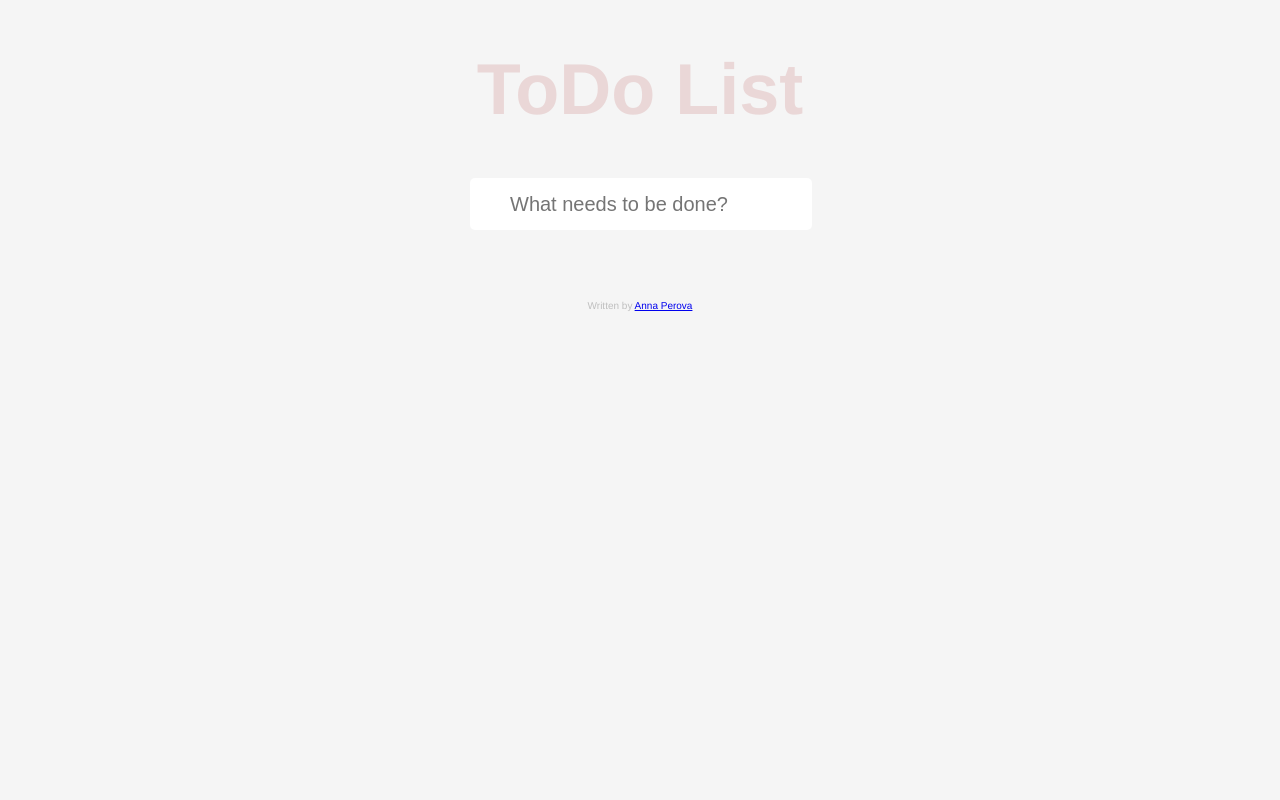
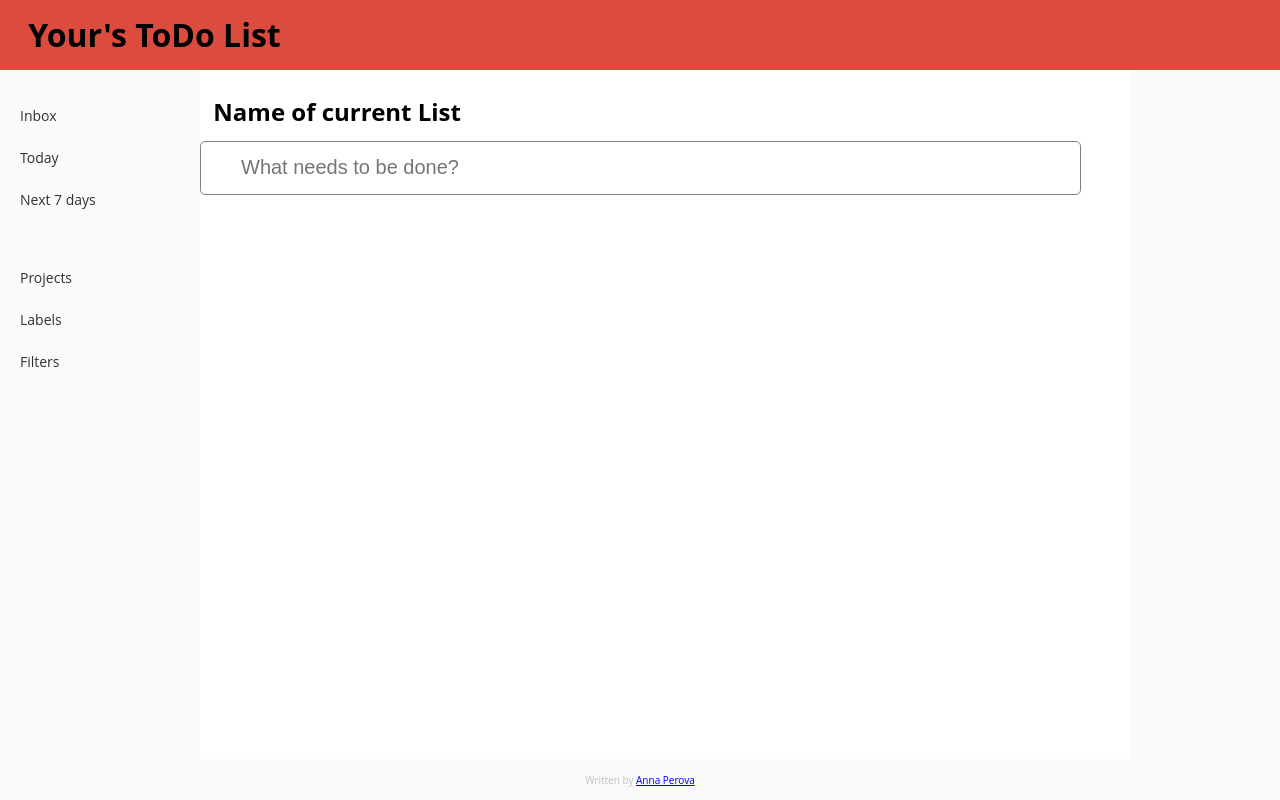
Before and after one commit to Rizhik/ToDoList, a plain HTML site: page index.html in a window 1280 px wide. Drawn offline with Linux system fonts and the light colour scheme.

Commit message:
New Interface for ToDo list page
INDEX.HTML
*Right side menu, header and footer were added.

STYLE.CSS
*Implemented styles for new page layout

```diff
--- a/index.html
+++ b/index.html
@@ -1,53 +1,72 @@
 <!DOCTYPE html>
-<html lang="en-US">
+
+<html>
+
 <head>
+	<meta charset="UTF-8">
+	<link rel="stylesheet" href="style.css">
 	<title>ToDo List</title>
-		<link rel="stylesheet" href="style.css">
-		<meta charset="utf-8">
 </head>
 
 <body onLoad="uncheck(); addListener('Active');">
-		<div calss="header">
+<div class="Grid">
+	<div id="Header" class="Row">
+		<h1>Your's ToDo List</h1>
+	</div>
+	<div id="Main" class="Row Expand">
+		<div id="Inside" class="Grid">
+			<div id="Menu" class="Column">
+				<ul id="TimeFilter">
+					<li>Inbox</li>
+					<li>Today</li>
+					<li>Next 7 days</li>
+				</ul>
 
-			<h1>ToDo List</h1>
+				<ul id="GroupFilter">
+					<li>Projects</li>
+					<li>Labels</li>
+					<li>Filters</li>
+				</ul>
 
+
+			</div>
+			<div id="Content" class="Column Expand">
+				<h2>Name of current List</h2>
 				<div class="inputFields">
 					<input type="text" id="newTask" placeholder="What needs to be done?"/>
 					<input class="controls" type="checkbox" id="checkAll"/>
 				</div>
-		</div>
 
 				<div class="application">
-			<ul id="ToDoList">
+					<ul id="ToDoList"></ul>
 
-				<!-- Example of code that will be generated automaticaly
-
+					<!--
 					 	<li class="{{classValue}}" data-id="{{id}}">
 					 		<div>
 					 			<input {{status}} type="checkbox" class="checkbox"></input>
-				 			<label class="label">{{taskDescription}}</label>
-				 			<button class = "deleteButton" type="Delete">X</button>
+					 			<label class="label">{{text}}</label>
+					 			<button class="destroy deleteButton" type="Delete">X</button>
 					 			<input class="edit" type="text">
 					 		</div>
 					 	</li>';
 					 -->
-
-			</ul>
 				</div>
-
-		<div class="footer">
-			<div class="controls" id="counter"></div>
-
-			<div name="buttons">
+				<div id="Controls">
 					<button class="controls" name="ViewAllButton" onclick="showByStatus('All')">All</button>
 					<button class="controls" name="ViewActiveButton" onclick="showByStatus('Active')">Active</button>
 					<button class="controls" name="ViewCompletedButton" onclick="showByStatus('Completed')">Completed</button>
 					<button class="controls" id="ClearCompletedButton" onclick="clearCompletedButton()">Clear Completed</button>
 				</div>
 
-			<div class="info">
-				<p class="controls info">Double-click to edit a task in ToDo List</p>
-				<p>Written by <a href="https://github.com/aperova">Anna Perova</a></p>
+				<div class="controls" id="counter"></div>
+
+			</div>
+
+			<div id="RSide" class="Column"><p></p></div>
+		</div>
+	</div>
+	<div id="Footer" class="Row">
+		<p>Written by <a href="https://github.com/ryzhik">Anna Perova</a></p>
 	</div>
 </div>
 
@@ -55,4 +74,5 @@
 <script type="text/javascript" src="Tree.js"></script>
 <script type="text/javascript" src="javascript.js"></script>
 </body>
+
 </html>
--- a/style.css
+++ b/style.css
@@ -1,24 +1,101 @@
-body{
-	font: 14px 'Helvetica Neue','Helvetica','Arial','sans-serif';
-	background-color: #F5F5F5;
-	color: #4d4d4d;
-	-webkit-font-smoothing: antialiased;
-	-moz-font-smoothing: antialiased;
-	font-smoothing: antialiased;
-	font-weight: 300;
+	/*---------------------LAYOUT--------------------------------------------*/
+
+		*>.Grid {
+			-moz-box-sizing: border-box;
+			-webkit-box-sizing: border-box;
+			box-sizing: border-box;
+			display: table;
+			width: 100%;
+			height: 100%;
 		}
 
-h1{
-	color:rgba(175, 47, 47, 0.15);
-	text-align: center;
-	font-size: 72px;
+		.Grid>.Row {
+			display: table-row;
+			height: 1px;
+		}
+		.Grid>.Row.Expand {
+			height: auto;
+		}
+		.Grid>.Column, .Grid>.Row>.Column {
+			display: table-cell;
+			width: 1px;
+		}
+		.Grid>.Column.Expand, .Grid>.Row>.Column.Expand {
+			width: auto;
+		}
+/*----------------------------------------------------------------------*/
+
+
+
+/*--------------------------CONTENT------------------------------------*/
+		html, body {
+			height: 100%;
+			margin: 0em;
 		}
 
-ul{
-	background-color:white;
+		body{
+			font-family: "Open Sans","Helvetica", Arial, sans-serif;
+		}
+		body>.Grid {
+			background: #FAFAFA;
+			margin: 0em;
+			padding: 0em;
+			table-layout: fixed;
+		}
+
+		#Header {
+			background: #DB4C3F;
+			height: 50pt;
+		}
+		#Main {
+			background: #FAFAFA;
+		}
+		#Footer {
+			text-align: center;
+			color: #BFBFBF;
+			font-size: 10px;
+		}
+
+		#RSide {
+			background: #FAFAFA;
+			width: 150px;
+		}
+		#Content {
+			background: white;
+		}
+		#Menu {
+			background: #FAFAFA;
+			width:150pt;
+		}
+
+		p, h1, h2, h3 {
+			margin: 10pt;
+		}
+
+
+		#TimeFilter,
+		#GroupFilter,
+		#Controls{
 			list-style: none;
-	border-radius: 5px;
-	color:#4D4D4D;
+			margin-bottom: 2px;
+			padding: 10px;
+		}
+
+		#TimeFilter li,
+		#GroupFilter li,
+		#Controls li{
+			margin-bottom: 2px;
+			padding: 10px;
+			height: 20px;
+			font-size: 14px;
+			color: #303333;
+		}
+/*----------------------------------------------------------------------*/
+
+
+
+		#ToDoList{
+			list-style: none;
 		}
 
 		.controls{
@@ -29,8 +106,8 @@ ul{
 
 		.inputFields{
 			position: relative;
-	width:340px;
 			margin: 0px auto 20px;
+
 		}
 
 		#checkAll{
@@ -43,29 +120,27 @@ ul{
 
 		#newTask{
 			font-size: 20px;
-	width: 300px;
+			width:90%;
 			height:50px;
 			padding-left: 40px;
 			display: block;
 			border-radius: 5px;
+			border: 1px solid grey;
+		}
+
+		button{
+			border-radius: 3px;
 			border:none;
 		}
 
-.application{
-	width:320px;
-	display: block;
-	margin: 0px auto;
-
+		#ToDoList li{
+			font-size: 20px;
+			position: relative;
+			height:30px;
+			padding: 7px;
 		}
 
-li{
-
-	font-size: 32px;
-	position: relative;
-	height:40px;
-}
-
-li input{
+		#ToDoList li input{
 			position: absolute;
 			top:12px;
 			left:-30px;
@@ -89,35 +164,16 @@ li input{
 			display: none;
 		}
 
-li:hover button
+		#ToDoList li:hover button
 		{
 			display: inline;
-}
-
-.footer{
-	width:320px;
-	display: block;
-	margin: 0px auto;
-	padding-top: 20px;
 		}
 
 		div[name="buttons"]{
 			margin-top: 20px;
 		}
 
-button{
-	border-radius: 3px;
-	border:none;
-}
-
-.info{
-	margin-top:30px;
-	color: #BFBFBF;
-	font-size: 10px;
-	text-align: center;
-}
-
-li input[type="text"]{
+		#ToDoList li input[type="text"]{
 			font-size: 20px;
 			width: 310px;
 			height: 36px;
@@ -127,13 +183,17 @@ li input[type="text"]{
 			padding-left:10px;
 			display:none;
 		}
-li.editMode input{
+		#ToDoList li.editMode input{
 			display: inline-block;
 		}
 
-li.editMode label,
-li.editMode button,
-li.editMode input[type="checkbox"]
+		#ToDoList li.editMode label,
+		#ToDoList li.editMode button,
+		#ToDoList li.editMode input[type="checkbox"]
 		{
 			display: none;
 		}
+
+		h1{
+			padding-left: 15px;
+		}
```
Lines whose indentation alone changed are shown as unchanged.
